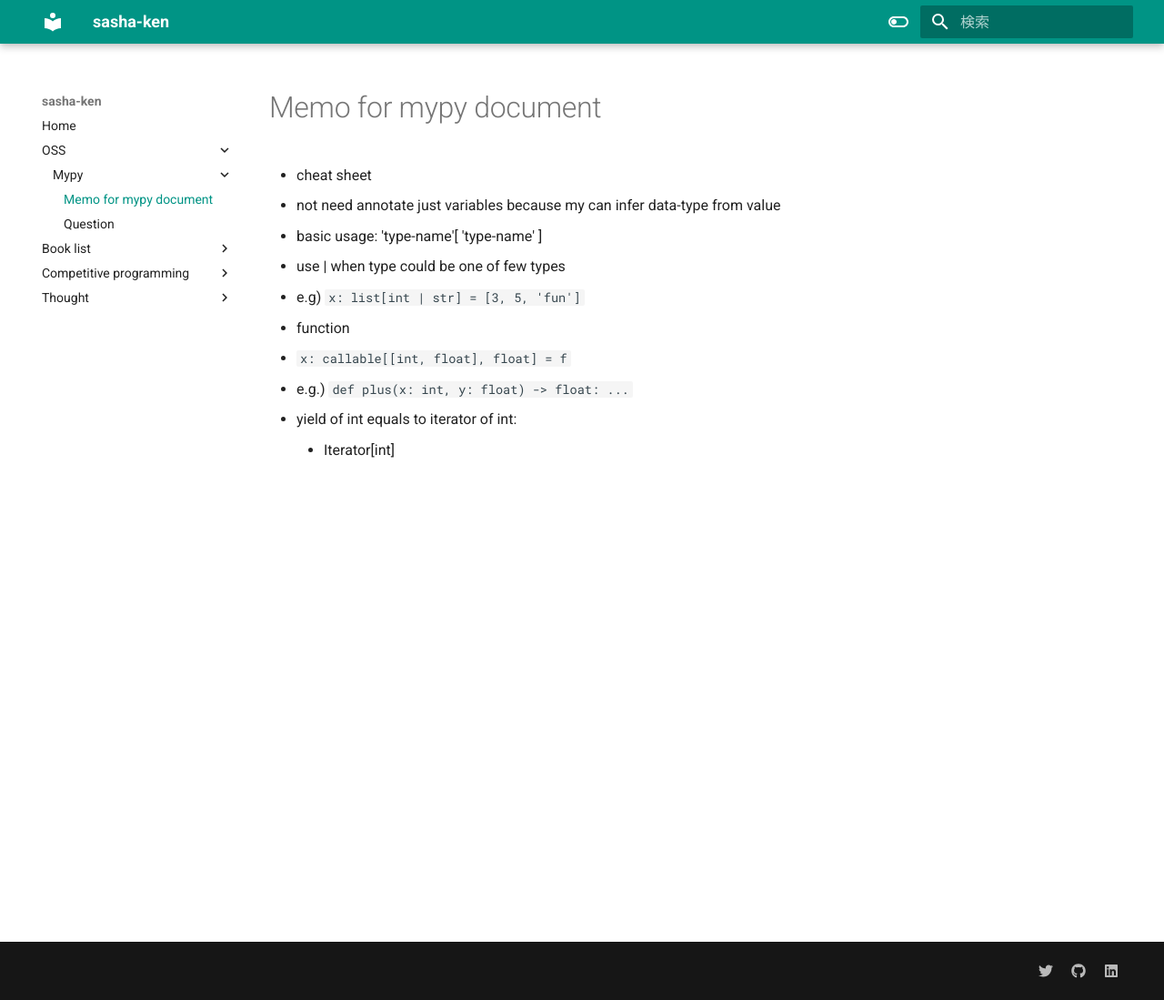
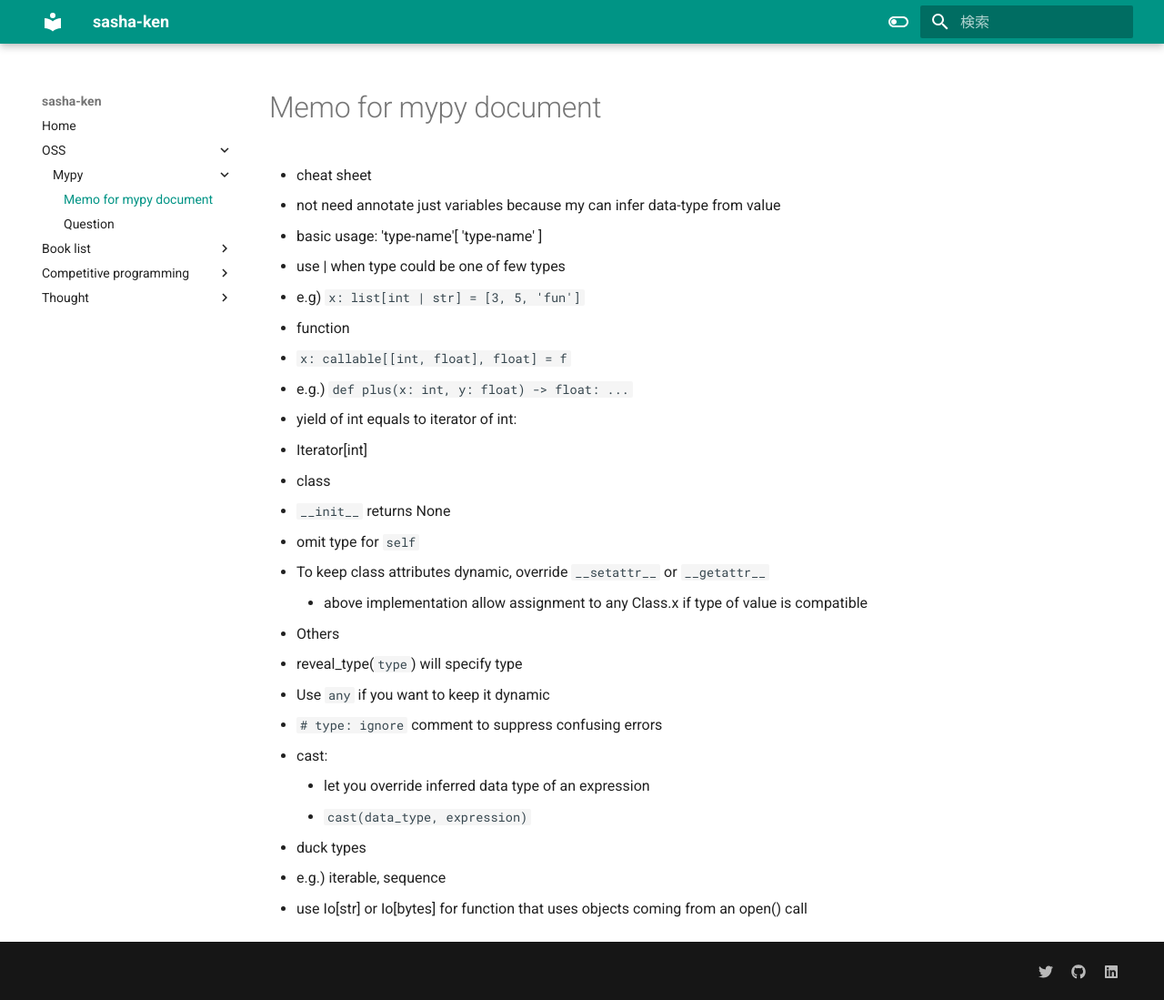
Before and after one commit to quinn-sasha/sasha-ken, an MkDocs documentation site: the page built from docs/OSS/mypy/doc_memo.md, in a window 1280 px wide and 1099 px high. Shown: the whole window at 91% size. Built offline with MkDocs 1.6.1 and Material for MkDocs 9.7.7, drawn with Linux system fonts in a browser that asks for light colours.

Commit message:
Added cheat sheet memo

````diff
--- a/docs/OSS/mypy/doc_memo.md
+++ b/docs/OSS/mypy/doc_memo.md
@@ -4,9 +4,24 @@
   - not need annotate just variables because my can infer data-type from value
   - basic usage: 'type-name'[ 'type-name' ]
   - use | when type could be one of few types
-   - e.g) ```x: list[int | str] = [3, 5, 'fun']```
+  - e.g) ```x: list[int | str] = [3, 5, 'fun']```
 - function
   - ```x: callable[[int, float], float] = f```
   - e.g.) ```def plus(x: int, y: float) -> float: ...```
 - yield of int equals to iterator of int:
- 	- Iterator[int]
+  - Iterator[int]
+- class
+  - `__init__` returns None
+  - omit type for `self`
+  - To keep class attributes dynamic, override ```__setattr__``` or `__getattr__`
+    - above implementation allow assignment to any Class.x if type of value is compatible
+- Others
+  - reveal_type(`type`) will specify type
+  - Use `any` if you want to keep it dynamic
+  - `# type: ignore` comment to suppress confusing errors
+  - cast:
+    - let you override inferred data type of an expression
+    - `cast(data_type, expression)`
+- duck types
+  - e.g.) iterable, sequence
+  - use Io[str] or Io[bytes] for function that uses objects coming from an open() call
````
